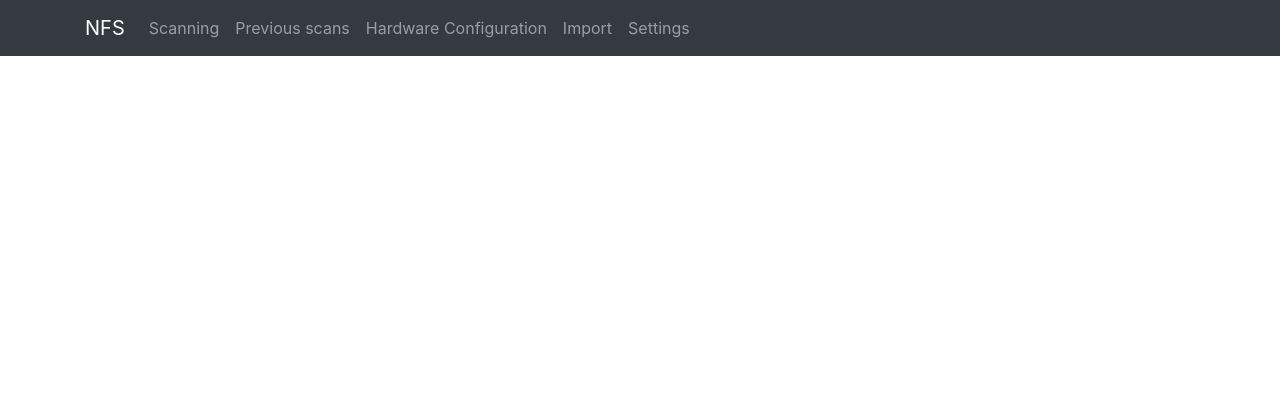
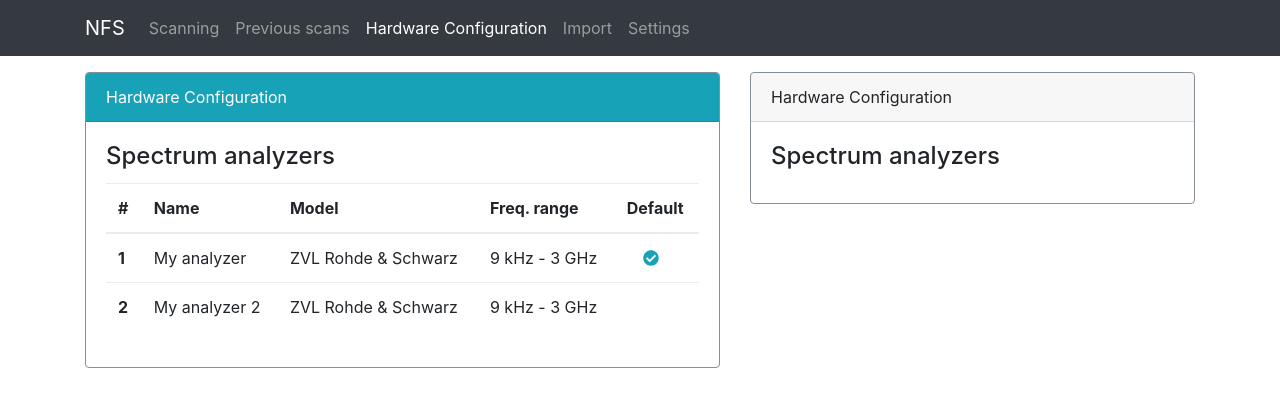
Before and after one commit to guy881/nfs-vue, a Vue app: page /hardware in a window 1280 px wide. Shown: the top 406 px of the page. Built offline with nearby package versions, Linux system fonts and the light colour scheme; no server answers.

Commit message:
Basic list of spectrum analyzers

```diff
--- a/index.html
+++ b/index.html
@@ -6,10 +6,11 @@
     <title>Near Field Scanner</title>
     <link rel="stylesheet" href="https://maxcdn.bootstrapcdn.com/bootstrap/4.0.0-beta.2/css/bootstrap.min.css" integrity="sha384-PsH8R72JQ3SOdhVi3uxftmaW6Vc51MKb0q5P2rRUpPvrszuE4W1povHYgTpBfshb" crossorigin="anonymous">
   </head>
-  <body>
+  <body class="">
     <script src="https://code.jquery.com/jquery-3.2.1.slim.min.js" integrity="sha384-KJ3o2DKtIkvYIK3UENzmM7KCkRr/rE9/Qpg6aAZGJwFDMVNA/GpGFF93hXpG5KkN" crossorigin="anonymous"></script>
     <script src="https://cdnjs.cloudflare.com/ajax/libs/popper.js/1.12.3/umd/popper.min.js" integrity="sha384-vFJXuSJphROIrBnz7yo7oB41mKfc8JzQZiCq4NCceLEaO4IHwicKwpJf9c9IpFgh" crossorigin="anonymous"></script>
     <script src="https://maxcdn.bootstrapcdn.com/bootstrap/4.0.0-beta.2/js/bootstrap.min.js" integrity="sha384-alpBpkh1PFOepccYVYDB4do5UnbKysX5WZXm3XxPqe5iKTfUKjNkCk9SaVuEZflJ" crossorigin="anonymous"></script>
+    <script defer src="https://use.fontawesome.com/releases/v5.0.1/js/all.js"></script>
     <div id="app"></div>
     <!-- built files will be auto injected -->
   </body>
--- a/src/App.vue
+++ b/src/App.vue
@@ -1,9 +1,11 @@
 <template>
   <div id="app">
     <HeaderComponent></HeaderComponent>
-    <transition name="fade">
-      <router-view/>
-    </transition>
+    <div class="container">
+      <transition name="fade">
+        <router-view/>
+      </transition>
+    </div>
     <FooterComponent></FooterComponent>
   </div>
 </template>
@@ -25,4 +27,19 @@
   @import "styles/_variables.scss";
   @import "../node_modules/normalize.css/normalize";
 
+  // fluent animation between view
+
+  .fade-enter-active, .fade-leave-active {
+    transition-property: opacity;
+    transition-duration: .2s;
+  }
+
+  .fade-enter-active {
+    transition-delay: .2s;
+  }
+
+  .fade-enter, .fade-leave-active {
+    opacity: 0
+  }
+
 </style>
--- /dev/null
+++ b/src/http.js
@@ -0,0 +1,6 @@
+import axios from 'axios'
+
+export const HTTP = axios.create({
+  baseURL: `http://0.0.0.0:8000/`,
+  headers: {}
+})
--- /dev/null
+++ b/src/views/Hardware.vue
@@ -0,0 +1,86 @@
+<template>
+  <div>
+    <div class="row">
+      <div class="col-7">
+        <div class="card border-secondary mb-3 mt-3">
+          <div class="card-header bg-info text-white">Hardware Configuration</div>
+          <div class="card-body">
+            <h4 class="card-title">Spectrum analyzers</h4>
+            <table class="table table-hover">
+              <thead>
+              <tr>
+                <th scope="col">#</th>
+                <th scope="col">Name</th>
+                <th scope="col">Model</th>
+                <th scope="col">Freq. range</th>
+                <th scope="col">Default</th>
+              </tr>
+              </thead>
+              <tbody>
+              <tr v-for="(analyzer, index) in analyzers">
+                <th scope="row">{{ index + 1 }}</th>
+                <td>{{ analyzer.name }}</td>
+                <td>{{ analyzer.model }}</td>
+                <td>{{ analyzer.freq_range }}</td>
+                <!--<td><span v-bind:class="['badge', 'badge-pill', analyzer.default ? 'badge-primary' : 'badge-secondary']">{{ analyzer.default }}</span></td>-->
+                <td><i class="fas fa-check-circle ml-3 text-info" v-if="analyzer.default"></i></td>
+              </tr>
+              </tbody>
+            </table>
+          </div>
+        </div>
+      </div>
+      <div class="col-5">
+        <div class="card border-secondary mb-3 mt-3">
+          <div class="card-header ">Hardware Configuration</div>
+          <div class="card-body">
+            <h4 class="card-title">Spectrum analyzers</h4>
+
+          </div>
+        </div>
+      </div>
+    </div>
+  </div>
+</template>
+
+<script>
+  import {HTTP} from '../http'
+
+  export default {
+    name: 'Hardware',
+    data: function () {
+      return {
+        analyzers: [
+          {
+            name: 'My analyzer',
+            model: 'ZVL Rohde & Schwarz',
+            freq_range: '9 kHz - 3 GHz',
+            default: true
+          },
+          {
+            name: 'My analyzer 2',
+            model: 'ZVL Rohde & Schwarz',
+            freq_range: '9 kHz - 3 GHz',
+            default: false
+          }
+        ]
+      }
+    },
+    created: function () {
+      HTTP.get('analyzers')
+        .then(response => {
+          console.log(response)
+          this.analyzers = response.data.data
+        })
+        .catch(error => {
+          console.log(error)
+        })
+    }
+  }
+</script>
+
+<style scoped>
+  .badge {
+    min-width: 70px;
+  }
+</style>
--- a/src/views/Home.vue
+++ b/src/views/Home.vue
@@ -1,8 +1,24 @@
 <template>
-<div class="container">
-<h1>Hello pretty boy!</h1>
-  <p>Vestibulum ante ipsum primis in faucibus orci luctus et ultrices posuere cubilia Curae; Donec velit neque, auctor sit amet aliquam vel, ullamcorper sit amet ligula. Curabitur arcu erat, accumsan id imperdiet et, porttitor at sem. Mauris blandit aliquet elit, eget tincidunt nibh pulvinar a. Curabitur aliquet quam id dui posuere blandit. Praesent sapien massa, convallis a pellentesque nec, egestas non nisi. Sed porttitor lectus nibh. Curabitur arcu erat, accumsan id imperdiet et, porttitor at sem. Curabitur aliquet quam id dui posuere blandit. Pellentesque in ipsum id orci porta dapibus. Pellentesque in ipsum id orci porta dapibus.</p>
-</div>
+  <div>
+    <div class="card border-secondary mb-3 mt-3">
+      <div class="card-header bg-info text-white">Scanning</div>
+      <div class="card-body">
+        <h4 class="card-title">New scan</h4>
+        <p class="card-text">Some quick example text to build on the card title and make up the bulk of the card's
+          content.</p>
+        <p>Vestibulum ante ipsum primis in faucibus orci luctus et ultrices posuere cubilia Curae; Donec velit neque,
+          auctor
+          sit amet aliquam vel, ullamcorper sit amet ligula. Curabitur arcu erat, accumsan id imperdiet et, porttitor at
+          sem. Mauris blandit aliquet elit, eget tincidunt nibh pulvinar a. Curabitur aliquet quam id dui posuere
+          blandit.
+          Praesent sapien massa, convallis a pellentesque nec, egestas non nisi. Sed porttitor lectus nibh. Curabitur
+          arcu
+          erat, accumsan id imperdiet et, porttitor at sem. Curabitur aliquet quam id dui posuere blandit. Pellentesque
+          in
+          ipsum id orci porta dapibus. Pellentesque in ipsum id orci porta dapibus.</p>
+      </div>
+    </div>
+  </div>
 </template>
 
 <script>
```
Also changed, not shown: package.json (+4 -3 lines), src/router/index.js (+6 -5 lines).
